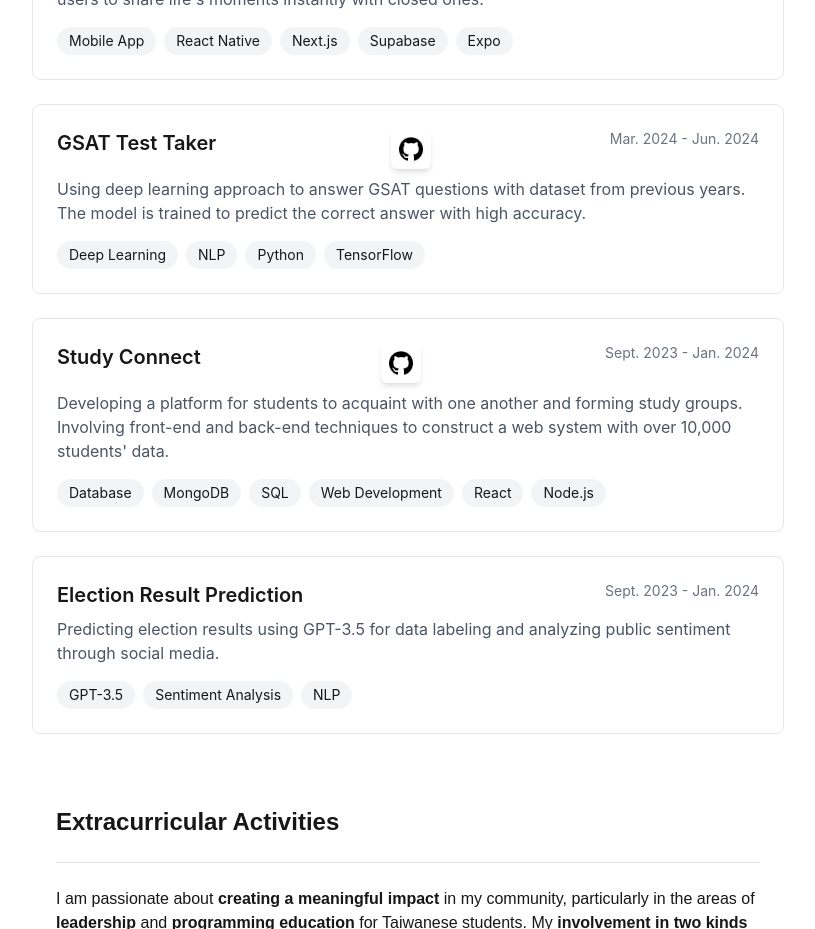
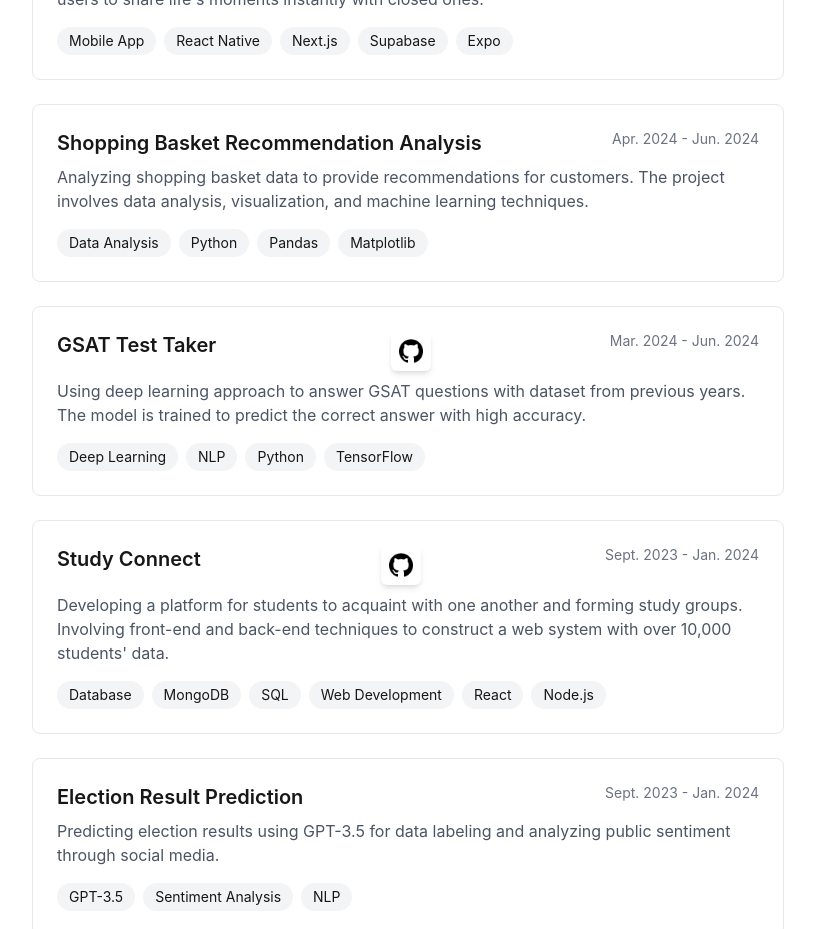
Before and after one commit to DebbieHuang35117/debbie-personal-website, a Next.js app: page / in a window 1280 px wide. Shown: the part 2400-3329 px from the top of the page, without its empty margins (48-863 px from the left). Built offline with nearby package versions, Linux system fonts and the light colour scheme.

Commit message:
update project section

```diff
--- a/app/components/ProjectsSection.tsx
+++ b/app/components/ProjectsSection.tsx
@@ -25,7 +25,7 @@ export default function ProjectsSection() {
       period: "Feb. 2024 - Present",
       description: "Modeling and implementing optimization algorithms for production planning in aluminum doors and windows manufacturing.",
       slug: "scenic-ai-manufacturing",
-      github: "https://github.com/2024-ntuim-project/or-prototype",
+      github: "https://github.com/DebbieHuang35117/aluminum-manufacturing-production-scheduling",
       tags: ["Optimization", "Manufacturing", "AI"]
     },
     {
@@ -38,12 +38,20 @@ export default function ProjectsSection() {
       tags: ["Mobile App", "React Native", "Next.js", "Supabase", "Expo"]
     },
     {
+      title: "Shopping Basket Recommendation Analysis",
+      period: "Apr. 2024 - Jun. 2024",
+      description: "Analyzing shopping basket data to provide recommendations for customers. The project involves data analysis, visualization, and machine learning techniques.",
+      slug: "shopping-basket-recommendation-analysis",
+      slug_not_done: true,
+      tags: ["Data Analysis", "Python", "Pandas", "Matplotlib"]
+    },
+    {
       title: "GSAT Test Taker",
       period: "Mar. 2024 - Jun. 2024",
       description: "Using deep learning approach to answer GSAT questions with dataset from previous years. The model is trained to predict the correct answer with high accuracy.",
       slug: "gsat-test-taker",
       slug_not_done: true,
-      github: "https://github.com/namwoam/dl-final",
+      github: "https://github.com/DebbieHuang35117/GSAT-test-taker.git",
       tags: ["Deep Learning", "NLP", "Python", "TensorFlow"]
     },
     {
```
